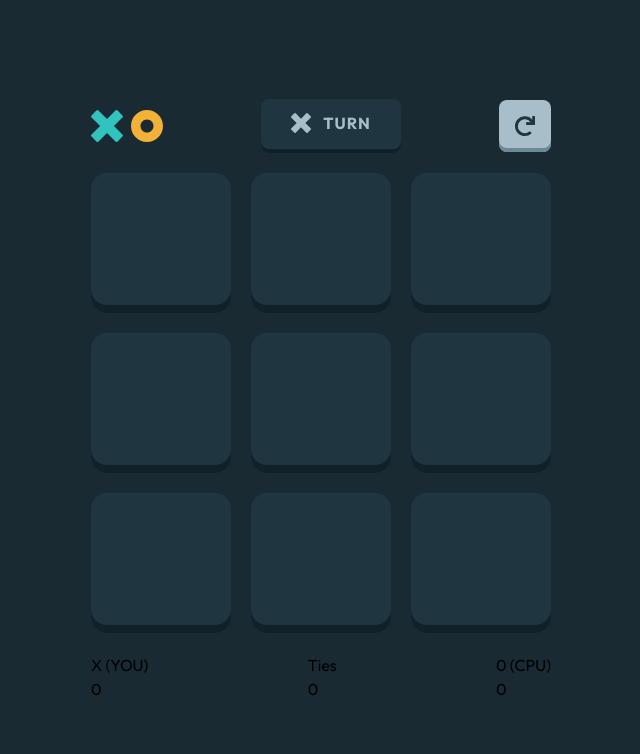
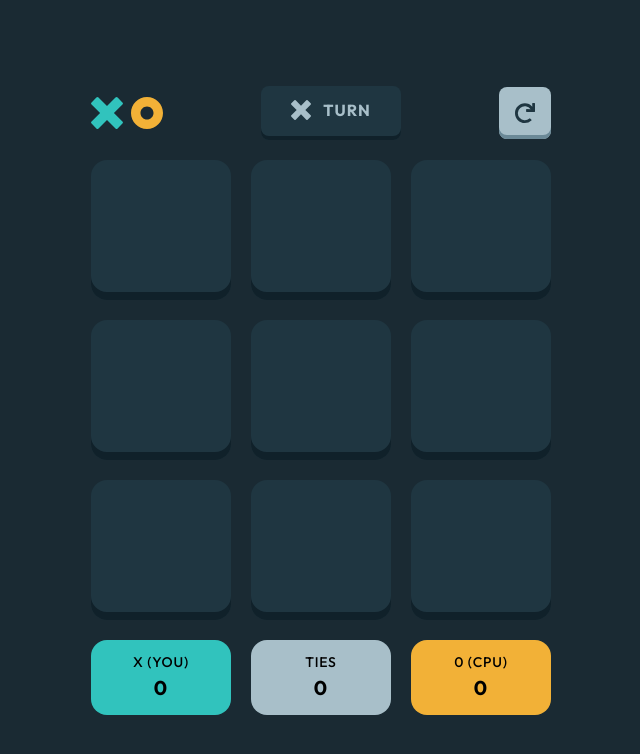
Before and after one commit to EltonLobo07/tic-tac-toe, a React (Vite) app: page / in a window 1280 px wide. Both pictures are taken after a click on the button "NEW GAME (VS CPU)". Shown: the top 754 px of the page, without its empty margins (319-959 px from the left). Built offline with nearby package versions, Linux system fonts and the light colour scheme.

Commit message:
Add game content bottom view styles

```diff
--- a/src/components/GameContentBottom.tsx
+++ b/src/components/GameContentBottom.tsx
@@ -1,3 +1,4 @@
+import { joinClasses } from "../helpers/general";
 import { GameType, Mark } from "../type-helpers/app";
 import { Stats } from "../type-helpers/game-content";
 import { TxtAndNum } from "./TxtAndNum";
@@ -22,6 +23,12 @@ export function GameContentBottom(props: Props) {
     const isPlayerOneX = props.playerOneMark === "X";
     const isPlayerOne0 = !isPlayerOneX;
 
+    const commonTxtAndNumClassNames = joinClasses(
+        "rounded-16px py-12px",
+        "font-body"
+    );
+    const commonNumClassNames = "font-heading-s";
+
     return (
         <section
             aria-label = {sectionTitle}
@@ -33,13 +40,18 @@ export function GameContentBottom(props: Props) {
                 </h3>
             </VisuallyHidden>
             <ul
-                className = "flex justify-between"
+                className = "grid grid-cols-3 gap-x-5 text-center uppercase"
             >
                 <li>
                     <TxtAndNum
                         actualTxt = ""
                         displayTxt = {`X (${getPlayerDisplayInfo(isPlayerOneX, props.gameType)})`}
                         num = {isPlayerOneX ? props.stats.playerOneWins : props.stats.playerTwoWins}
+                        className = {joinClasses(
+                            commonTxtAndNumClassNames,
+                            "bg-blue-more-green"
+                        )}
+                        numContainerClassName = {commonNumClassNames}
                     />
                 </li>
                 <li>
@@ -47,6 +59,11 @@ export function GameContentBottom(props: Props) {
                         actualTxt = ""
                         displayTxt = "Ties"
                         num = {props.stats.ties}
+                        className = {joinClasses(
+                            commonTxtAndNumClassNames,
+                            "bg-silver"
+                        )}
+                        numContainerClassName = {commonNumClassNames}
                     />
                 </li>
                 <li>
@@ -54,6 +71,11 @@ export function GameContentBottom(props: Props) {
                         actualTxt = ""
                         displayTxt = {`0 (${getPlayerDisplayInfo(isPlayerOne0, props.gameType)})`}
                         num = {isPlayerOne0 ? props.stats.playerOneWins : props.stats.playerTwoWins}
+                        className = {joinClasses(
+                            commonTxtAndNumClassNames,
+                            "bg-dark-yellow"
+                        )}
+                        numContainerClassName = {commonNumClassNames}
                     />
                 </li>
             </ul>
--- a/src/components/TxtAndNum.tsx
+++ b/src/components/TxtAndNum.tsx
@@ -1,23 +1,34 @@
+import { twMerge } from "tailwind-merge";
 import { VisuallyHidden } from "./VisuallyHidden";
 
 type Props = {
     displayTxt: string,
     actualTxt: string,
-    num: number
+    num: number,
+    className?: string,
+    displayTxtContainerClassName?: string,
+    numContainerClassName?: string
 };
 
 export function TxtAndNum(props: Props) {
     return (
         <div
-            className = "relative flex flex-col"
+            className = {twMerge(
+                "relative flex flex-col",
+                props.className
+            )}
         >
             <VisuallyHidden>
                 {props.actualTxt}
             </VisuallyHidden>
-            <span>
+            <span
+                className = {props.displayTxtContainerClassName}
+            >
                 {props.displayTxt}
             </span>
-            <span>
+            <span
+                className = {props.numContainerClassName}
+            >
                 {props.num}
             </span>
         </div>
--- a/tailwind.config.js
+++ b/tailwind.config.js
@@ -38,7 +38,8 @@ export default {
         "12px": "12px",
         "16px": "16px",
         "18px": "18px",
-        "24px": "24px"
+        "24px": "24px",
+        "28px": "28px"
       },
       gap: {
         "8px": "8px"
```
